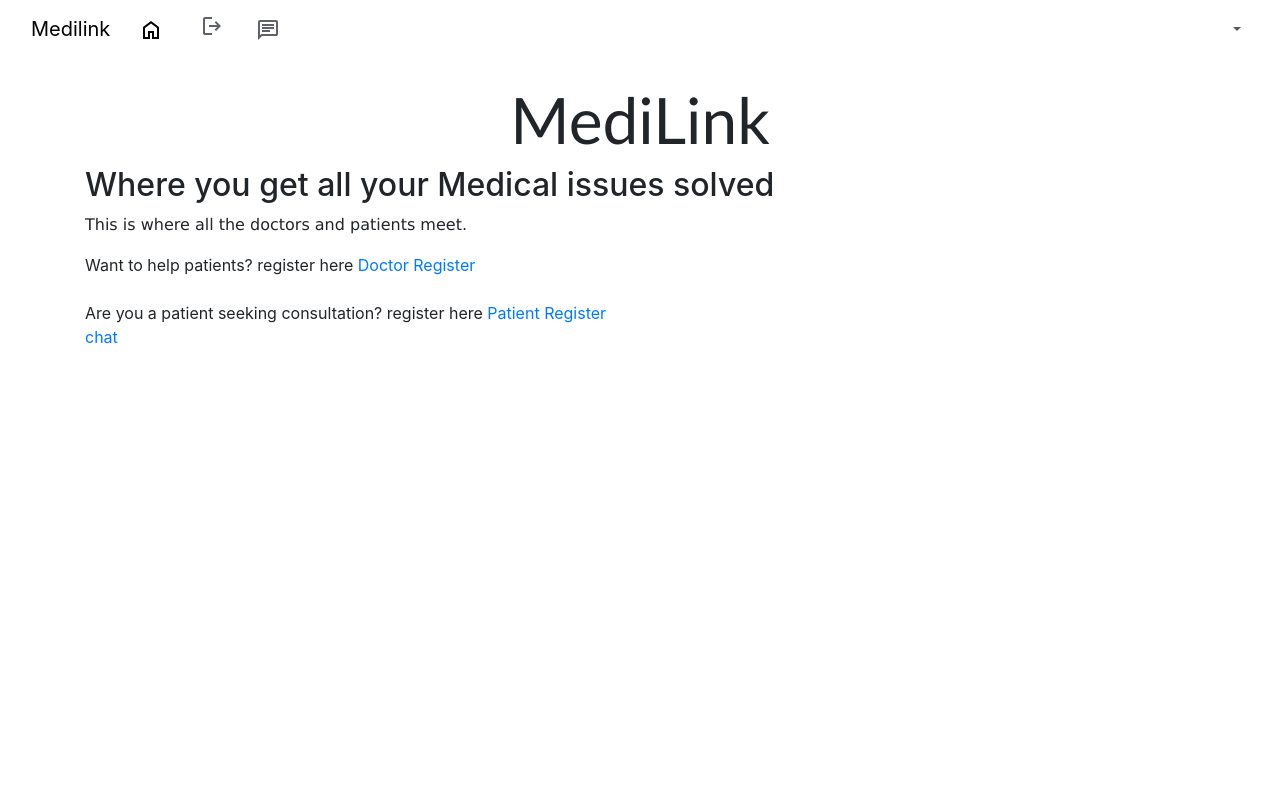
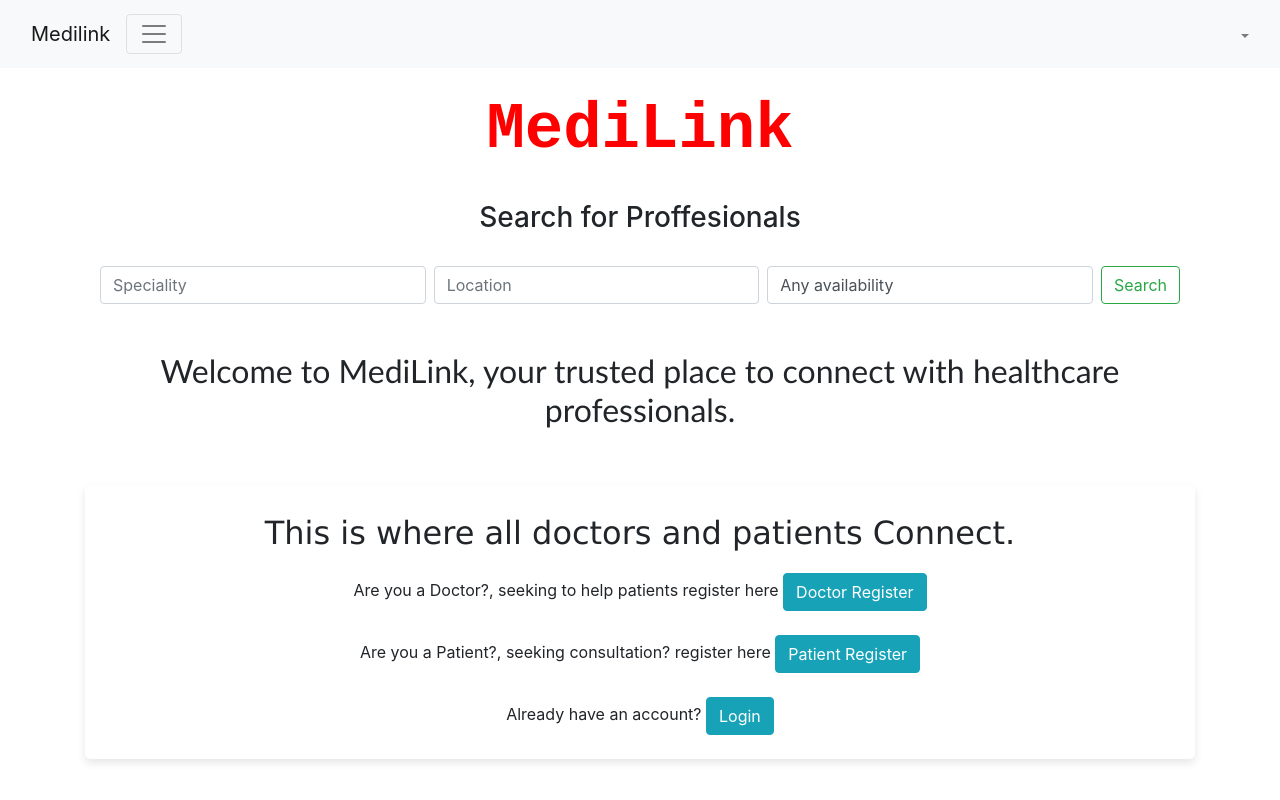
Before and after one commit to 01Laurent/MediLink, a Django app: page / in a window 1280 px wide. Run offline with Django 5.2, Linux system fonts and the light colour scheme; a user stored in the database is signed in; some libraries are stand-ins or nearby versions.

Commit message:
designing

```diff
--- a/bout/accounts/forms.py
+++ b/bout/accounts/forms.py
@@ -23,6 +23,7 @@ class SignUpForm(UserCreationForm):
 class DoctorRegistrationForm(UserCreationForm):
     contact = forms.CharField(max_length=100, widget=forms.TextInput(attrs={'class': 'form-control'}))
     speciality = forms.CharField(max_length=100, widget=forms.TextInput(attrs={'class': 'form-control'}))
+    location = forms.CharField(max_length=100, widget=forms.TextInput(attrs={'class': 'form-control'}))
     license_number = forms.CharField(max_length=50, widget=forms.TextInput(attrs={'class': 'form-control'}))
     education = forms.CharField(max_length=150, widget=forms.TextInput(attrs={'class': 'form-control'}))
     experience = forms.CharField(max_length=10, widget=forms.TextInput(attrs={'class': 'form-control'}))
@@ -30,7 +31,7 @@ class DoctorRegistrationForm(UserCreationForm):
 
     class Meta:
         model = User
-        fields = ['username', 'first_name', 'last_name', 'email', 'password1', 'password2', 'contact', 'speciality', 'license_number', 'education', 'experience', 'clinics_worked']
+        fields = ['username', 'first_name', 'last_name', 'email', 'password1', 'password2', 'contact', 'speciality', 'location', 'license_number', 'education', 'experience', 'clinics_worked']
 
     def save(self, commit=True):
         user = super().save(commit=False)
--- a/bout/accounts/views.py
+++ b/bout/accounts/views.py
@@ -1,6 +1,6 @@
 from django.forms import BaseModelForm
-from django.http import HttpResponse
-from django.shortcuts import render
+from django.http import HttpResponse, Http404
+from django.shortcuts import render, get_object_or_404
 from django.views import generic
 from .forms import DoctorRegistrationForm, PatientRegistrationForm
 from django.urls import reverse_lazy
--- a/bout/medilink/models.py
+++ b/bout/medilink/models.py
@@ -14,6 +14,8 @@ class DoctorProfile(models.Model):
     is_doctor = models.BooleanField(default=True)
     contact = models.CharField(max_length=100)
     speciality = models.CharField(max_length=100)
+    location = models.CharField(max_length=100, default='Nairobi')
+    is_available = models.BooleanField(default=True)
     license_number = models.CharField(max_length=50, unique=True)
     education = models.CharField(max_length=150)
     experience = models.CharField(max_length=10)
--- a/bout/medilink/templates/base.html
+++ b/bout/medilink/templates/base.html
@@ -1,16 +1,18 @@
+{% load static %}
 <!doctype html>
 <html lang="en">
 <head>
     <meta charset="utf-8">
     <meta name="viewport" content="width=device-width, initial-scale=1">
     <title>Medilink</title>
+    <link rel="icon" type="image/png" href="#">
     <link href="https://cdn.jsdelivr.net/npm/bootstrap@5.3.3/dist/css/bootstrap.min.css" rel="stylesheet" integrity="sha384-QWTKZyjpPEjISv5WaRU9OFeRpok6YctnYmDr5pNlyT2bRjXh0JMhjY6hW+ALEwIH" crossorigin="anonymous">
     <link rel="stylesheet" href="https://cdnjs.cloudflare.com/ajax/libs/font-awesome/6.0.0/css/all.min.css">
     <link href="https://stackpath.bootstrapcdn.com/bootstrap/4.5.2/css/bootstrap.min.css" rel="stylesheet">
 </head>
 <body>
 
-<nav class="navbar navbar-expand-lg bg-bg-body-tertiary">
+<nav class="navbar navbar-light bg-light ">
     <div class="container-fluid">
         <a class="navbar-brand" href="{% url 'home' %}">Medilink</a>
         <button class="navbar-toggler" type="button" data-bs-toggle="collapse" data-bs-target="#navbarNavDropdown" aria-controls="navbarNavDropdown" aria-expanded="false" aria-label="Toggle navigation">
@@ -20,7 +22,8 @@
             <ul class="navbar-nav">
                 <li class="nav-item">
                     <a class="nav-link active" aria-current="page" href="{% url 'home' %}">
-                        <svg xmlns="http://www.w3.org/2000/svg" height="24px" viewBox="0 -960 960 960" width="34px" fill="#007bf"><path d="M240-200h120v-240h240v240h120v-360L480-740 240-560v360Zm-80 80v-480l320-240 320 240v480H520v-240h-80v240H160Zm320-350Z"/></svg>
+                        <!-- <svg xmlns="http://www.w3.org/2000/svg" height="24px" viewBox="0 -960 960 960" width="34px" fill="#007bf"><path d="M240-200h120v-240h240v240h120v-360L480-740 240-560v360Zm-80 80v-480l320-240 320 240v480H520v-240h-80v240H160Zm320-350Z"/></svg> -->
+                         Home
                     </a>
                 </li>
                 {% if user.is_authenticated %}
@@ -37,7 +40,8 @@
                             <form method="post" action="{% url 'logout' %}" style="display:block;">
                             {% csrf_token %}
                             <button type="submit" class="dropdown-item" style="margin: 0; border: none; background: none;">
-                                <svg xmlns="http://www.w3.org/2000/svg" height="24px" viewBox="0 -960 960 960" width="24px" fill="#5f6368"><path d="M200-120q-33 0-56.5-23.5T120-200v-560q0-33 23.5-56.5T200-840h280v80H200v560h280v80H200Zm440-160-55-58 102-102H360v-80h327L585-622l55-58 200 200-200 200Z"/></svg>
+                                <!-- <svg xmlns="http://www.w3.org/2000/svg" height="24px" viewBox="0 -960 960 960" width="24px" fill="#5f6368"><path d="M200-120q-33 0-56.5-23.5T120-200v-560q0-33 23.5-56.5T200-840h280v80H200v560h280v80H200Zm440-160-55-58 102-102H360v-80h327L585-622l55-58 200 200-200 200Z"/></svg> -->
+                                 Logout
                             </button>
                             </form>
                         </li>
@@ -48,7 +52,7 @@
                         </li>
                 {% else %}
                     <li class="nav-item">
-                        <a class="nav-link" href="{% url 'login' %}">Login</a>
+                        <a class="btn btn-info" href="{% url 'login' %}">Login</a>
                     </li>
                 <li class="nav-item dropdown">
                     <a class="nav-link dropdown-toggle" href="#" role="button" data-bs-toggle="dropdown" aria-expanded="false">
@@ -66,23 +70,23 @@
         <ul class="navbar-nav ml-auto">
             <li class="nav-item dropdown">
               <a class="nav-link dropdown-toggle" href="#" role="button" data-bs-toggle="dropdown" aria-expanded="false">
-                {{ user.first_name }}
+                <strong style="font-size: 1.5rem;">{{ user.first_name }}</strong>
               </a>
               {% if user.is_authenticated %}
                 <ul class="dropdown-menu dropdown-menu-end">
                   <li>
-                    <a class="dropdown-item" href="{% url 'edit_profile' %}">Edit Settings</a>
+                    <a class="dropdown-item" href="#">Edit Settings</a>
                   </li>
                   {% if user.profile.id %}
                   <li>
-                    <a class="dropdown-item" href="{% url 'edit_profile_page' user.profile.id %}">Edit Profile Page</a>
+                    <a class="dropdown-item" href="#">Edit Profile Page</a>
                   </li>
                   <li>
-                    <a class="dropdown-item" href="{% url 'show_profile_page' user.profile.id %}">Show Profile Page</a>
+                    <a class="dropdown-item" href="#">Show Profile Page</a>
                   </li>
                   {% else %}
                   <li>
-                    <a class="dropdown-item" href="{% url 'create_profile_page' %}">Create Profile Page</a>
+                    <a class="dropdown-item" href="#">Create Profile Page</a>
                   </li>
                     {% endif %}
                   <li>
@@ -100,6 +104,7 @@
     </div>
 </nav>
 
+
 <br/>
 <div class="container">
     {% block content %}
--- a/bout/medilink/templates/home.html
+++ b/bout/medilink/templates/home.html
@@ -1,15 +1,59 @@
 {% extends 'base.html' %}
 {% block content %}
 
-<h1 style="font-family: 'Gill Sans', 'Gill Sans MT', Calibri, 'Trebuchet MS', sans-serif; font-size: 4rem; text-align: center;">MediLink</h1>
-<h2>Where you get all your Medical issues solved</h2>
-<p style="font-family: 'Lucida Sans', 'Lucida Sans Regular', 'Lucida Grande', 'Lucida Sans Unicode', Geneva, Verdana, sans-serif;">
-    This is where all the doctors and patients meet.
-</p>
+<h1 style="font-family:'Courier New', Courier, monospace; font-size: 4rem; text-align: center; color: red;"><strong>MediLink</strong></h1>
 
-Want to help patients? register here <a href="{% url 'doctor_register' %}">Doctor Register</a> <br/><br/>
-Are you a patient seeking consultation? register here <a href="{% url 'patient_register' %}">Patient Register</a>
 <br/>
-<a href="{% url 'chat' %}">chat</a>
+<h3 style="text-align: center;">Search for Proffesionals</h3><br/>
+<div class="container-fluid">
+    <form class="d-flex" method="get">
+        <input class="form-control me-2" type="text" name="speciality" placeholder="Speciality" aria-label="Speciality">
+        <input class="form-control me-2" type="text" name="location" placeholder="Location" aria-label="Location">
+        <select class="form-control me-2" name="availability">
+            <option value="">Any availability</option>
+            <option value="">Available</option>
+            <option value="">not_available</option>
+        </select>
+        <button class="btn btn-outline-success" type="submit">Search</button>
+    </form>
+    {% if search_perfomed %}
+        <div class="dropdown mt-4">
+            <button class="btn btn-secondary dropdown-toggle" type="button" id="searchResultsDropdown" data-bs-toggle="dropdown" arial-expanded="false">
+                Search Results
+            </button>
+            <ul class="dropdown-menu" arial-labelledby="searchResultsDropdown">
+                {% if doctor %}
+                    {% for doctor in doctors %}
+                        <li class="dropdown-item">
+                            <strong>{{ doctor.name }}</strong><br/>
+                            Speciality: {{ doctor.speciality }}<br/>
+                            Location: {{ doctor.location }}<br/>
+                            availability: {% if doctor.is_available %} Availability {% else %} Not Available {% endif %}
+                            <a href="{% url 'schedule_appointment' doctor.id %}" class="btn btn-primary btn-sm mt-2">Book Appointment.</a>
+                        </li>
+                    {% endfor %}
+                {% else %}
+                    <li class="dropdown-item">No doctors found matching your criteria.</li>
+                {% endif %}
+            </ul>
+        </div>
+    {% endif %}
+</div>
+<br/> <br/>
+<h2 style="font-family: 'Trebuchet MS', 'Lucida Sans Unicode', 'Lucida Grande', 'Lucida Sans', Arial, sans-serif; text-align: center;">
+    Welcome to MediLink, your trusted place to connect with healthcare professionals.
+</h2>
+<br/> <br/>
+<div class="container" style="justify-content: center; text-align: center; box-shadow: 0 4px 8px rgba(0, 0, 0, 0.1); border-radius: 5px;"> </br>
+    <p style="font-family: 'Lucida Sans', 'Lucida Sans Regular', 'Lucida Grande', 'Lucida Sans Unicode', Geneva, Verdana, sans-serif; font-size: 2rem;">
+        This is where all doctors and patients Connect.
+    </p>
+
+    Are you a Doctor?, seeking to help patients register here <a href="{% url 'doctor_register' %}" class="btn btn-info">Doctor Register</a> <br/><br/>
+    Are you a Patient?, seeking consultation? register here <a href="{% url 'patient_register' %}"class="btn btn-info">Patient Register</a> <br/> <br/>
+    Already have an account? <a href="{% url 'login' %}"class="btn btn-info">Login</a>
+    <br/> <br/>
+</div>
+
 
 {% endblock %}
--- a/bout/medilink/views.py
+++ b/bout/medilink/views.py
@@ -6,7 +6,7 @@ from django.shortcuts import render
 from django.urls import reverse_lazy
 from django.views.generic import TemplateView, CreateView, ListView
 from django.contrib.auth.mixins import LoginRequiredMixin
-from .models import DoctorsDash, PatientsProfile, Appointment, DoctorAvailability, Message
+from .models import DoctorsDash, PatientsProfile, Appointment, DoctorAvailability, Message, DoctorProfile
 from .forms import AppointmentForm, DoctorAvailabilityForm, MessageForm
 
 
@@ -107,3 +107,20 @@ class ComposeMessageView(LoginRequiredMixin, CreateView):
 
 def chat_view(request):
     return render(request, 'chat.html')
+
+def home(request):
+    speciality = request.GET.get('speciality', '')
+    location = request.GET.get('location', '')
+    availability = request.GET.get('availability', '')
+    doctors = DoctorProfile.objects.all()
+    if speciality:
+        doctors = doctors.filter(speciality__icontains=speciality)
+
+    if location:
+        doctors = doctors.filter(location__icontains=location)
+
+    if availability == 'available':
+        doctors = doctors.filter(is_available=True)
+    elif availability == 'not_available':
+        doctors = doctors.filter(is_available=False)
+    return render(request, 'home.html', {'doctors': doctors, 'search_perfomed': bool(request.GET)})
```
Also changed, not shown: bout/accounts/templates/registration/create_user_profile_page.html (added, +22 -0 lines), bout/accounts/templates/registration/edit_profile_page.html (added, +24 -0 lines), bout/accounts/templates/registration/user_profile.html (added, +47 -0 lines), bout/accounts/templates/registration/edit_profile.html (added), bout/db.sqlite3, bout/medilink/migrations/0010_doctorprofile_is_available_doctorprofile_location.py (added).
